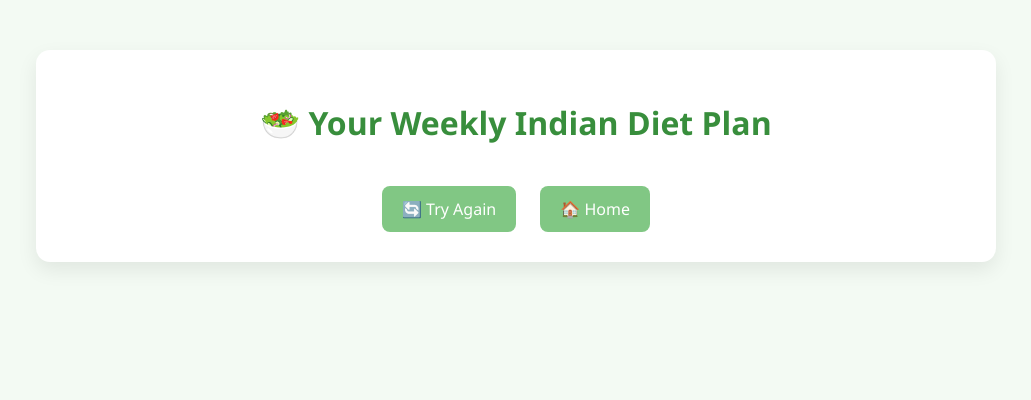
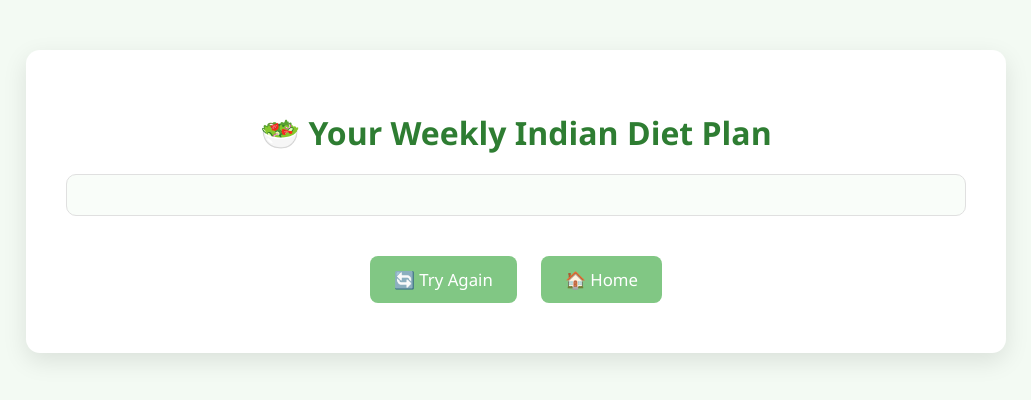
Before and after one commit to bhondu-baingan/ai-diet-app, a Flask app: template templates/result.html in a window 1280 px wide. Shown: the top 400 px of the page, without its empty margins (124-1155 px from the left). Run offline with Flask 3, Linux system fonts and the light colour scheme; the template is opened without the code that fills it, so the values that code supplies are empty.

Commit message:
Update result.html

```diff
--- a/templates/result.html
+++ b/templates/result.html
@@ -5,37 +5,63 @@
 <meta name="viewport" content="width=device-width, initial-scale=1.0">
 <title>Your Diet Plan</title>
 <style>
-    body { font-family: 'Segoe UI', sans-serif; background: #f3faf3; margin:0; padding:0; }
+    body {
+        font-family: 'Segoe UI', sans-serif;
+        background: #f3faf3;
+        margin:0;
+        padding:0;
+        color: #333;
+    }
     .container {
         max-width: 900px;
         margin: 50px auto;
-        padding: 30px;
+        padding: 40px;
         background: #ffffff;
         border-radius: 14px;
-        box-shadow: 0 8px 20px rgba(0,0,0,0.08);
+        box-shadow: 0 8px 24px rgba(0,0,0,0.1);
     }
-    h1 { text-align: center; color: #388e3c; }
-    p, li { font-size: 1.05em; line-height: 1.6; }
-    ul { padding-left: 20px; }
+    h1 {
+        text-align: center;
+        color: #2e7d32;
+        font-size: 2em;
+        margin-bottom: 20px;
+    }
+    .ai-text {
+        white-space: pre-wrap;
+        word-wrap: break-word;
+        margin-top:20px;
+        padding: 20px;
+        background: #f9fdf9;
+        border: 1px solid #e0e0e0;
+        border-radius: 10px;
+        font-size: 1.05em;
+        line-height: 1.7;
+    }
+    .btn-container {
+        text-align: center;
+        margin-top: 30px;
+    }
     .back-btn, .home-btn {
         display: inline-block;
-        margin: 20px 10px 0;
-        padding: 12px 20px;
+        margin: 10px;
+        padding: 12px 24px;
         background: #81c784;
         color: white;
+        font-size: 1.05em;
         text-decoration: none;
         border-radius: 8px;
         transition: background 0.3s ease;
     }
-    .back-btn:hover, .home-btn:hover { background: #66bb6a; }
-    .ai-text { white-space: pre-wrap; word-wrap: break-word; margin-top:20px; }
+    .back-btn:hover, .home-btn:hover {
+        background: #66bb6a;
+    }
 </style>
 </head>
 <body>
 <div class="container">
     <h1>🥗 Your Weekly Indian Diet Plan</h1>
     <div class="ai-text">{{ ai_response }}</div>
-    <div style="text-align:center;">
+    <div class="btn-container">
         <a href="/form" class="back-btn">🔄 Try Again</a>
         <a href="/" class="home-btn">🏠 Home</a>
     </div>
```
